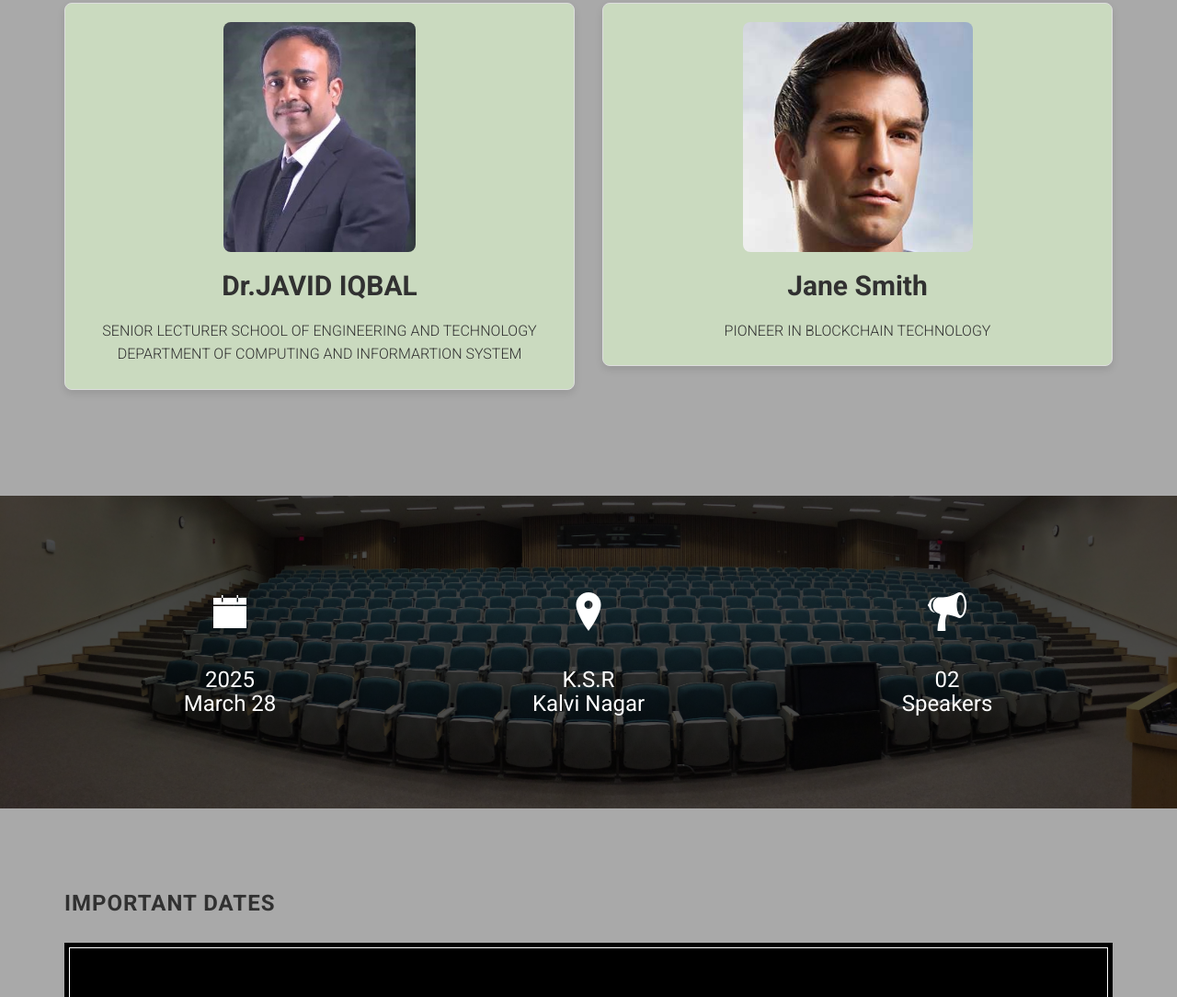
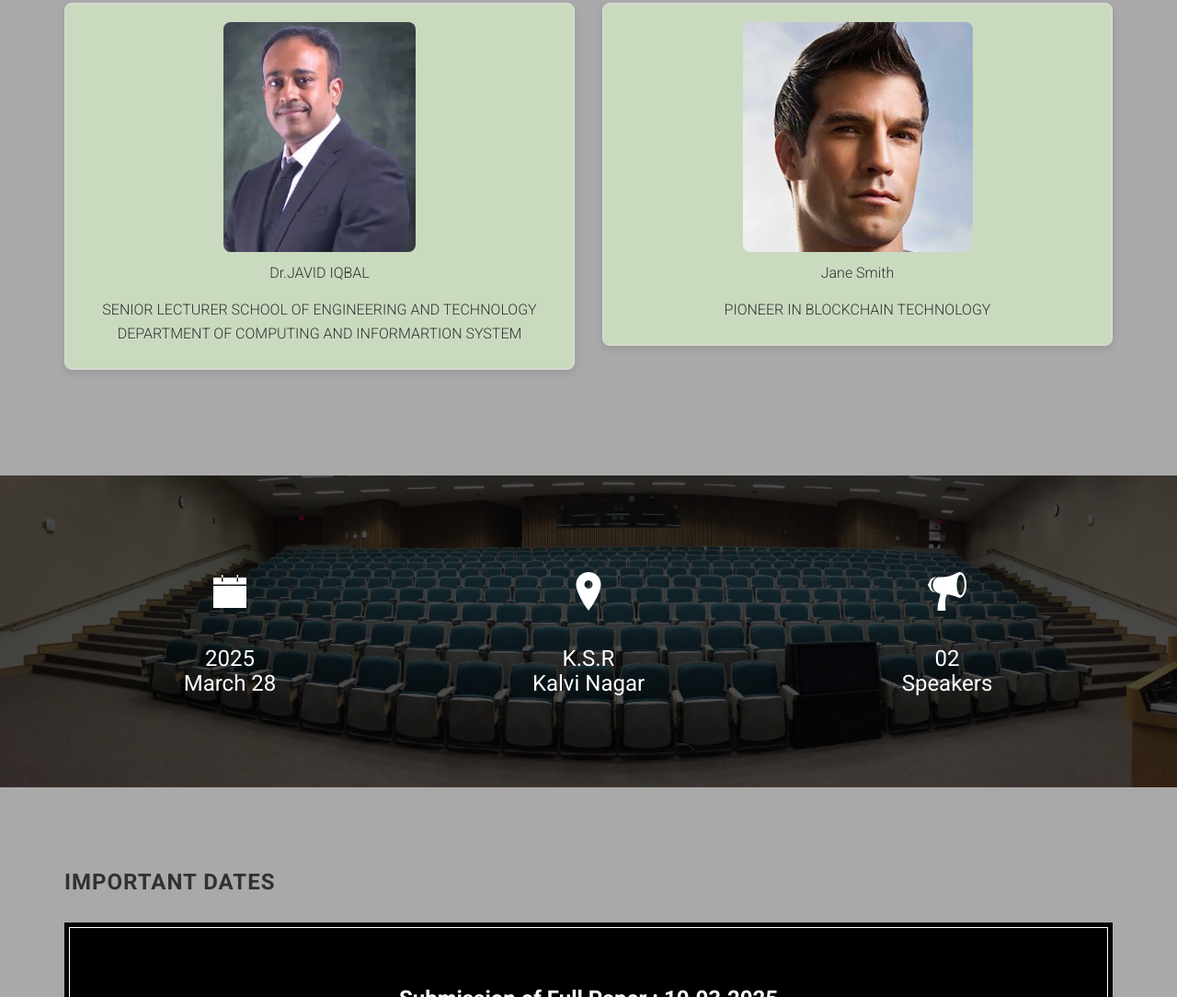
Before and after one commit to chandrumikey/itconference, a website: page index.html in a window 1280 px wide. Shown: the part 2519-3603 px from the top of the page at 92% size. Drawn offline with nearby package versions, Linux system fonts and the light colour scheme; some packages are replaced by stand-ins of ours; a script that the page names is missing.

Commit message:
Update index.html

```diff
--- a/index.html
+++ b/index.html
@@ -212,7 +212,7 @@
                             <img alt="" class="img-responsive center-block" src="assets/images/speakers/speaker1.jpg">
                         </figure>
 
-                        <h2 style="text-transform: none;">Dr.JAVID IQBAL</h2>
+                        <p style="text-transform: none;">Dr.JAVID IQBAL</p>
                         <p>Senior lecturer school of Engineering and Technology <br> Department of Computing and Informartion System</p>
 
                     </div><!-- /.speaker -->
@@ -225,7 +225,7 @@
                             <img alt="" class="img-responsive center-block" src="assets/images/speakers/speaker-1.jpg">
                         </figure>
 
-                        <h2 style="text-transform: none;">Jane Smith</h2>
+                        <p style="text-transform: none;">Jane Smith</p>
                         <p>Pioneer in Blockchain Technology</p>
 
                     </div><!-- /.speaker -->
```
